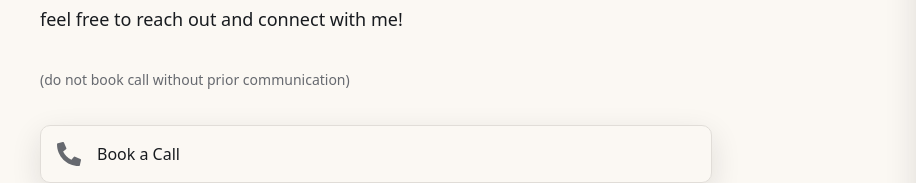
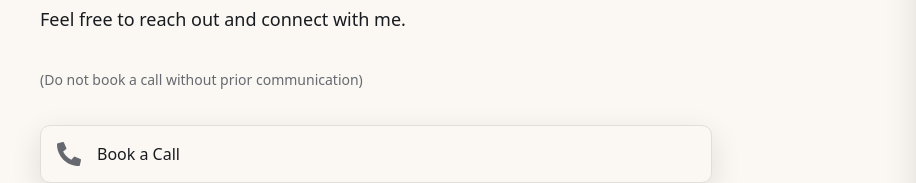
Before and after one commit to christianwilkins/christianwilkins.github.io, a Next.js app: page /contact in a window 1280 px wide. Shown: the part 140-323 px from the top of the page, without its empty margins (364-1280 px from the left). Built offline with nearby package versions, Linux system fonts and the light colour scheme.

Commit message:
chore: align contact copy casing

```diff
--- a/src/app/contact/page.tsx
+++ b/src/app/contact/page.tsx
@@ -32,10 +32,10 @@ export default function Contact() {
 
     return (
         <div className="animate-rise-in">
-            <h1 className="text-3xl sm:text-4xl font-bold mb-5 sm:mb-6 font-heading">Contact</h1>
+            <h1 className="ui-label text-3xl sm:text-4xl font-bold mb-5 sm:mb-6 font-heading">Contact</h1>
             <p className="mb-6 sm:mb-8 text-base sm:text-lg leading-relaxed">
-                feel free to reach out and connect with me! <br /> <br />
-                <span className="hidden sm:inline text-sm text-muted-foreground">(do not book call without prior communication)</span>
+                Feel free to reach out and connect with me. <br /> <br />
+                <span className="hidden sm:inline text-sm text-muted-foreground">(Do not book a call without prior communication)</span>
             </p>
             <div className="flex flex-col gap-4">
                 {socialLinks.map((link) => (
@@ -47,7 +47,7 @@ export default function Contact() {
                         className="group flex items-center gap-3 sm:gap-4 p-3 sm:p-4 rounded-lg border border-border bg-background text-foreground shadow-soft hover:bg-muted transition-colors hover-lift"
                     >
                         <span className="text-muted-foreground transition-colors group-hover:text-foreground">{link.icon}</span>
-                        <span className="font-medium text-sm sm:text-base">{link.name}</span>
+                        <span className="ui-label font-medium text-sm sm:text-base">{link.name}</span>
                     </a>
                 ))}
             </div>
```
